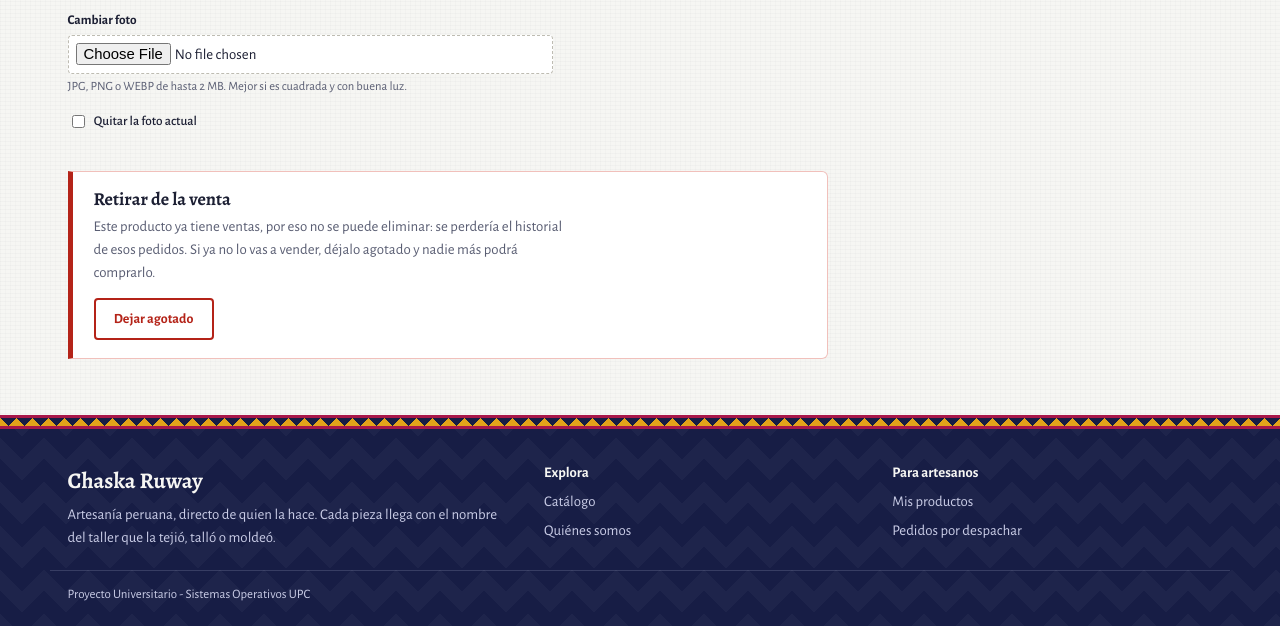
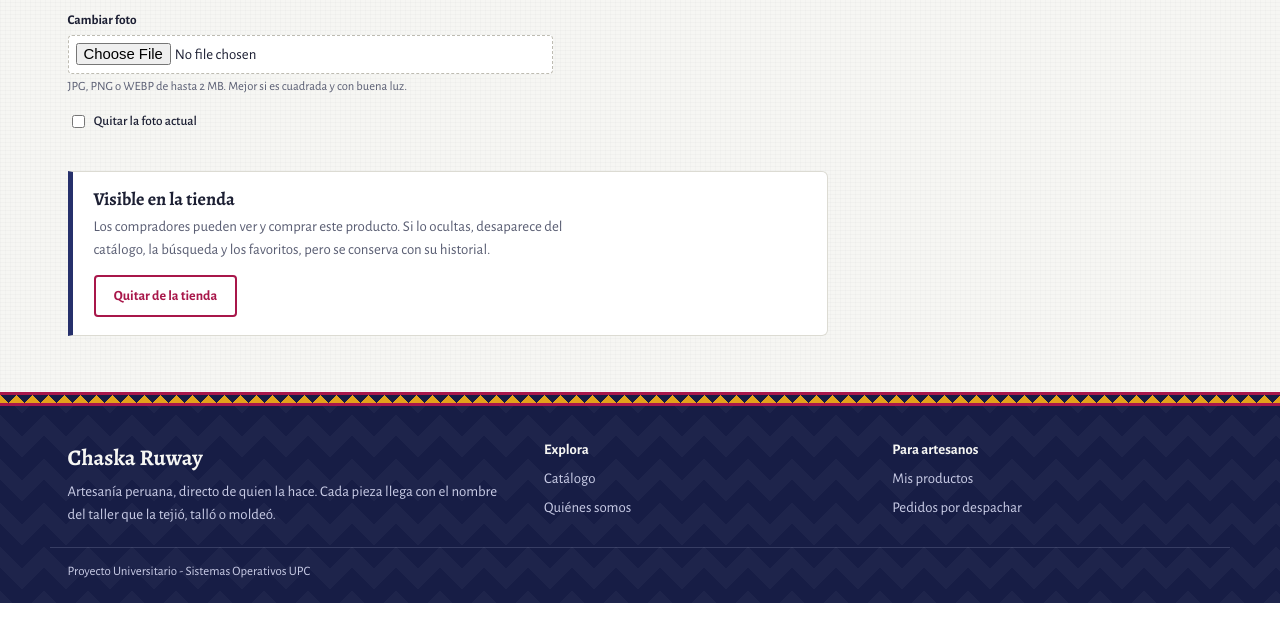
Before and after one commit to Crissbriham/chaska-ruway, a PHP site: page /vendedor_producto.php?id=1 in a window 1280 px wide. Shown: the part 705-1331 px from the top of the page. After the commit the page ends 1308 px from the top, so only its background shows below. Run offline with PHP 8.4, Linux system fonts and the light colour scheme; the visitor is signed in with stand-in values (Sample User, id 1); tables that the repository leaves empty or names only in its code hold one stand-in row (values such as "Sample post").

Commit message:
version mejjorada 4.4.4.44

```diff
--- a/carrito.php
+++ b/carrito.php
@@ -33,7 +33,7 @@ include 'includes/cabecera.php';
               <a href="producto.php?id=<?= (int)$it['id_producto'] ?>"><?= e($it['nombre']) ?></a>
               <p><?= soles($it['precio']) ?> c/u, <?= e($it['nombre_taller']) ?>. Disponibles: <?= max(0, (int)$it['stock']) ?></p>
               <?php if ($it['cantidad'] > $it['stock']): ?>
-                <p class="alerta-stock"><?= $it['stock'] > 0 ? 'Solo quedan ' . (int)$it['stock'] . '. Reduce la cantidad.' : 'Se agotó. Quítalo para continuar.' ?></p>
+                <p class="alerta-stock"><?= $it['stock'] > 0 ? 'Solo quedan ' . (int)$it['stock'] . '. Reduce la cantidad.' : (empty($it['visible']) ? 'Ya no está a la venta. Quítalo para continuar.' : 'Se agotó. Quítalo para continuar.') ?></p>
               <?php endif; ?>
               <form method="post" action="accion.php">
                 <input type="hidden" name="accion" value="quitar">
--- a/estilos_vendedor.css
+++ b/estilos_vendedor.css
@@ -50,3 +50,12 @@
 .zona-eliminar { margin-top: 2.5rem; padding: 1.25rem 1.5rem; background: var(--blanco); border: 1px solid #F1C0BB; border-left: 5px solid #B42318; border-radius: 0 6px 6px 0; max-width: 760px; }
 .zona-eliminar h2 { font-size: 1.3rem; margin-bottom: .35rem; }
 .zona-eliminar p { color: var(--suave); margin: 0 0 1rem; max-width: 60ch; }
+
+/* ---------- Mostrar / ocultar en la tienda ---------- */
+.zona-visible { margin-top: 2.5rem; padding: 1.25rem 1.5rem; background: var(--blanco); border: 1px solid var(--linea); border-left: 5px solid var(--anil); border-radius: 0 6px 6px 0; max-width: 760px; }
+.zona-visible h2 { font-size: 1.3rem; margin-bottom: .35rem; }
+.zona-visible p { color: var(--suave); margin: 0 0 1rem; max-width: 60ch; }
+.zona-visible + .zona-eliminar { margin-top: 1rem; }
+.etiqueta--oculto { background: #ECEBE6; color: var(--suave); margin-left: .4rem; font-size: .78rem; }
+.cifras { grid-template-columns: repeat(5, minmax(0, 1fr)); }
+@media (max-width: 760px) { .cifras { grid-template-columns: 1fr 1fr; } }
--- a/includes/cabecera.php
+++ b/includes/cabecera.php
@@ -15,9 +15,9 @@ $titulo_pagina = $titulo_pagina ?? 'Chaska Ruway | Artesanía peruana';
 $pagina = $pagina ?? '';
 $hero = $hero ?? false;
 if ($hero) {   // cifras reales para la portada
-    $cifras_hero = fila("SELECT (SELECT COUNT(*) FROM Productos WHERE stock > 0) AS piezas,
-                                (SELECT COUNT(DISTINCT id_vendedor) FROM Productos) AS talleres,
-                                (SELECT COUNT(DISTINCT v.departamento) FROM Vendedores v JOIN Productos p ON p.id_vendedor = v.id_vendedor) AS regiones");
+    $cifras_hero = fila("SELECT (SELECT COUNT(*) FROM Productos WHERE stock > 0 AND visible = 1) AS piezas,
+                                (SELECT COUNT(DISTINCT id_vendedor) FROM Productos WHERE visible = 1) AS talleres,
+                                (SELECT COUNT(DISTINCT v.departamento) FROM Vendedores v JOIN Productos p ON p.id_vendedor = v.id_vendedor WHERE p.visible = 1) AS regiones");
 }
 ?>
 <!doctype html>
--- a/modelo/carrito.php
+++ b/modelo/carrito.php
@@ -12,7 +12,7 @@ function obtenerOCrearCarrito($id_comprador, $crear = true) {
 function obtenerItemsCarrito($id_comprador) {
     $idc = obtenerOCrearCarrito($id_comprador, false);
     if (!$idc) return [];
-    return filas("SELECT cd.id_detalle, cd.cantidad, p.id_producto, p.nombre, p.precio, p.stock, v.nombre_taller,
+    return filas("SELECT cd.id_detalle, cd.cantidad, p.id_producto, p.nombre, p.precio, IF(p.visible = 1, p.stock, 0) AS stock, p.visible, v.nombre_taller,
         (SELECT i.url FROM Imagen_Producto i WHERE i.id_producto = p.id_producto ORDER BY i.principal DESC, i.orden LIMIT 1) AS imagen,
         (SELECT i.alt FROM Imagen_Producto i WHERE i.id_producto = p.id_producto ORDER BY i.principal DESC, i.orden LIMIT 1) AS alt
         FROM Carrito_Detalle cd
@@ -29,8 +29,8 @@ function contarItemsCarrito($id_comprador) {
 
 /* Agrega al carrito sin pasar del stock. Devuelve ['ok'=>bool, 'mensaje'=>texto] */
 function agregarAlCarrito($id_comprador, $id_producto, $cantidad) {
-    $prod = fila("SELECT nombre, precio, stock FROM Productos WHERE id_producto = ?", "i", $id_producto);
-    if (!$prod) return ['ok' => false, 'mensaje' => 'Ese producto ya no existe.'];
+    $prod = fila("SELECT nombre, precio, stock, visible FROM Productos WHERE id_producto = ?", "i", $id_producto);
+    if (!$prod || !$prod['visible']) return ['ok' => false, 'mensaje' => 'Ese producto ya no está a la venta.'];
 
     $idc = obtenerOCrearCarrito($id_comprador);
     $actual = fila("SELECT id_detalle, cantidad FROM Carrito_Detalle WHERE id_carrito = ? AND id_producto = ?", "ii", $idc, $id_producto);
@@ -55,7 +55,7 @@ function agregarAlCarrito($id_comprador, $id_producto, $cantidad) {
 
 /* Cambia la cantidad (o quita si es 0). Solo toca líneas del propio comprador. */
 function cambiarCantidad($id_comprador, $id_detalle, $cantidad) {
-    $item = fila("SELECT cd.id_detalle, p.stock, p.nombre FROM Carrito_Detalle cd
+    $item = fila("SELECT cd.id_detalle, IF(p.visible = 1, p.stock, 0) AS stock, p.nombre FROM Carrito_Detalle cd
                   JOIN Carrito c ON c.id_carrito = cd.id_carrito
                   JOIN Productos p ON p.id_producto = cd.id_producto
                   WHERE cd.id_detalle = ? AND c.id_comprador = ?", "ii", $id_detalle, $id_comprador);
--- a/modelo/vendedor.php
+++ b/modelo/vendedor.php
@@ -144,7 +144,7 @@ function avanzarPedido($idv, $id_pedido, $accion, $empresa = '', $codigo = '') {
 
 /* ---------- Productos del taller ---------- */
 function obtenerProductosVendedor($idv) {
-    return filas("SELECT p.id_producto, p.nombre, p.descripcion, p.precio, p.stock, " . SQL_IMAGEN . "
+    return filas("SELECT p.id_producto, p.nombre, p.descripcion, p.precio, p.stock, p.visible, " . SQL_IMAGEN . "
                   FROM Productos p WHERE p.id_vendedor = ? ORDER BY p.id_producto DESC", "i", $idv);
 }
 
@@ -183,7 +183,7 @@ const SQL_IMAGEN = "(SELECT i.url FROM Imagen_Producto i WHERE i.id_producto = p
 
 /* Solo devuelve el producto si es de este vendedor */
 function obtenerProductoDelVendedor($idv, $id_producto) {
-    return fila("SELECT p.id_producto, p.nombre, p.descripcion, p.precio, p.stock, " . SQL_IMAGEN . "
+    return fila("SELECT p.id_producto, p.nombre, p.descripcion, p.precio, p.stock, p.visible, " . SQL_IMAGEN . "
                  FROM Productos p WHERE p.id_producto = ? AND p.id_vendedor = ?", "ii", $id_producto, $idv);
 }
 
@@ -193,7 +193,8 @@ function resumenProductosVendedor($idv) {
                       COALESCE(SUM(stock), 0) AS unidades,
                       COALESCE(SUM(stock > 0), 0) AS con_stock,
                       COALESCE(SUM(stock BETWEEN 1 AND 5), 0) AS pocos,
-                      COALESCE(SUM(stock <= 0), 0) AS agotados
+                      COALESCE(SUM(stock <= 0), 0) AS agotados,
+                      COALESCE(SUM(visible = 0), 0) AS ocultos
                FROM Productos WHERE id_vendedor = ?", "i", $idv);
     return array_map('intval', $f);
 }
@@ -323,3 +324,13 @@ function dejarAgotado($idv, $id_producto) {
     ejecutar("UPDATE Productos SET stock = 0 WHERE id_producto = ? AND id_vendedor = ?", "ii", $id_producto, $idv);
     return $p['nombre'];
 }
+
+/* ---------- Mostrar u ocultar en la tienda ---------- */
+/* Oculto: los compradores no lo ven en el catálogo, búsqueda, favoritos ni pueden comprarlo.
+   El producto y su historial de ventas se conservan. */
+function cambiarVisibilidad($idv, $id_producto, $visible) {
+    $p = obtenerProductoDelVendedor($idv, $id_producto);
+    if (!$p) throw new RuntimeException('Ese producto no es de tu taller.');
+    ejecutar("UPDATE Productos SET visible = ? WHERE id_producto = ? AND id_vendedor = ?", "iii", $visible ? 1 : 0, $id_producto, $idv);
+    return $p['nombre'];
+}
--- a/producto.php
+++ b/producto.php
@@ -7,6 +7,7 @@ $id = (int)($_GET['id'] ?? 0);
 $p = obtenerProductoPorId($id);
 $idu = compradorActual();
 $idv = vendedorActual();
+if ($p && !$p['visible'] && (int)$p['id_vendedor'] !== (int)$idv) $p = null;   // oculto: solo lo ve su artesano
 $favs = obtenerIdsFavoritos($idu);
 
 if ($p) {
@@ -36,6 +37,7 @@ include 'includes/cabecera.php';
     <div class="detalle">
       <?= portada($p, 'portada--grande') ?>
       <div class="detalle__info">
+        <?php if (!$p['visible']): ?><p class="aviso aviso--error" style="margin:0 0 1rem">Este producto está oculto: los compradores no lo ven. Puedes volver a mostrarlo desde "Editar este producto".</p><?php endif; ?>
         <h1><?= e($p['nombre']) ?></h1>
         <p class="taller-linea">Hecho en <strong><?= e($p['nombre_taller']) ?></strong>, <?= e($p['region']) ?></p>
         <a href="#resenas" style="text-decoration:none"><?= estrellas($p['promedio'], (int)$p['num_resenas']) ?></a>
--- a/vendedor_accion.php
+++ b/vendedor_accion.php
@@ -41,6 +41,10 @@ try {
         $nombre = eliminarProducto($idv, (int)($_POST['id_producto'] ?? 0));
         avisar('Eliminaste "' . $nombre . '" de tu catálogo.');
         $volver = 'vendedor_productos.php';
+    } elseif ($accion === 'producto_visibilidad') {
+        $mostrar = ($_POST['visible'] ?? '') === '1';
+        $nombre = cambiarVisibilidad($idv, (int)($_POST['id_producto'] ?? 0), $mostrar);
+        avisar($mostrar ? '"' . $nombre . '" vuelve a estar en la tienda.' : '"' . $nombre . '" ya no se muestra en la tienda. Puedes volver a mostrarlo cuando quieras.');
     } elseif ($accion === 'producto_agotar') {
         $nombre = dejarAgotado($idv, (int)($_POST['id_producto'] ?? 0));
         avisar('"' . $nombre . '" quedó agotado. Ya nadie puede comprarlo.');
--- a/vendedor_producto.php
+++ b/vendedor_producto.php
@@ -69,29 +69,30 @@ include 'includes/cabecera.php';
   </form>
 
   <?php if ($p): ?>
+  <section class="zona-visible">
+    <h2><?= $p['visible'] ? 'Visible en la tienda' : 'Oculto de la tienda' ?></h2>
+    <p><?= $p['visible']
+        ? 'Los compradores pueden ver y comprar este producto. Si lo ocultas, desaparece del catálogo, la búsqueda y los favoritos, pero se conserva con su historial.'
+        : 'Los compradores no lo ven ni pueden comprarlo. Tú sí lo sigues viendo aquí y en "Mis productos".' ?></p>
+    <form method="post" action="vendedor_accion.php">
+      <input type="hidden" name="accion" value="producto_visibilidad">
+      <input type="hidden" name="id_producto" value="<?= $id ?>">
+      <input type="hidden" name="visible" value="<?= $p['visible'] ? '0' : '1' ?>">
+      <input type="hidden" name="volver" value="vendedor_producto.php?id=<?= $id ?>">
+      <button class="boton <?= $p['visible'] ? 'boton--borde' : '' ?>" type="submit"><?= $p['visible'] ? 'Quitar de la tienda' : 'Mostrar en la tienda' ?></button>
+    </form>
+  </section>
+
+  <?php if (!productoTieneVentas($id)): ?>
   <section class="zona-eliminar">
-    <?php if (productoTieneVentas($id)): ?>
-      <h2>Retirar de la venta</h2>
-      <p>Este producto ya tiene ventas, por eso no se puede eliminar: se perdería el historial de esos pedidos. Si ya no lo vas a vender, déjalo agotado y nadie más podrá comprarlo.</p>
-      <?php if ((int)$p['stock'] > 0): ?>
-      <form method="post" action="vendedor_accion.php" onsubmit="return confirm('¿Dejar este producto agotado?');">
-        <input type="hidden" name="accion" value="producto_agotar">
-        <input type="hidden" name="id_producto" value="<?= $id ?>">
-        <input type="hidden" name="volver" value="vendedor_producto.php?id=<?= $id ?>">
-        <button class="boton boton--peligro" type="submit">Dejar agotado</button>
-      </form>
-      <?php else: ?>
-        <p class="ayuda">Ya está agotado.</p>
-      <?php endif; ?>
-    <?php else: ?>
     <h2>Eliminar producto</h2>
-      <p>Se borrará de la tienda junto con su foto. Esta acción no se puede deshacer.</p>
+    <p>Se borrará para siempre junto con su foto. Si solo quieres dejar de venderlo por un tiempo, mejor quítalo de la tienda.</p>
     <form method="post" action="vendedor_accion.php" onsubmit="return confirm('¿Eliminar este producto? No se puede deshacer.');">
       <input type="hidden" name="accion" value="producto_eliminar">
       <input type="hidden" name="id_producto" value="<?= $id ?>">
       <button class="boton boton--peligro" type="submit">Eliminar producto</button>
     </form>
-    <?php endif; ?>
   </section>
   <?php endif; ?>
+  <?php endif; ?>
 <?php include 'includes/pie.php'; ?>
```
Also changed, not shown: modelo/productos.php (+5 -5 lines), vendedor_productos.php (+9 -0 lines). Lines whose indentation alone changed are shown as unchanged.
